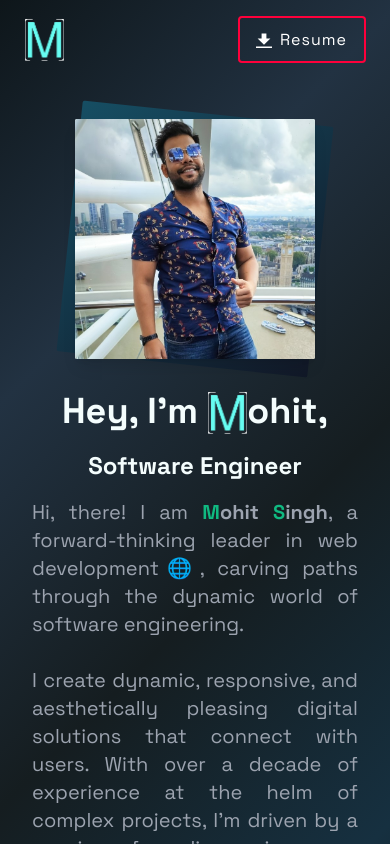
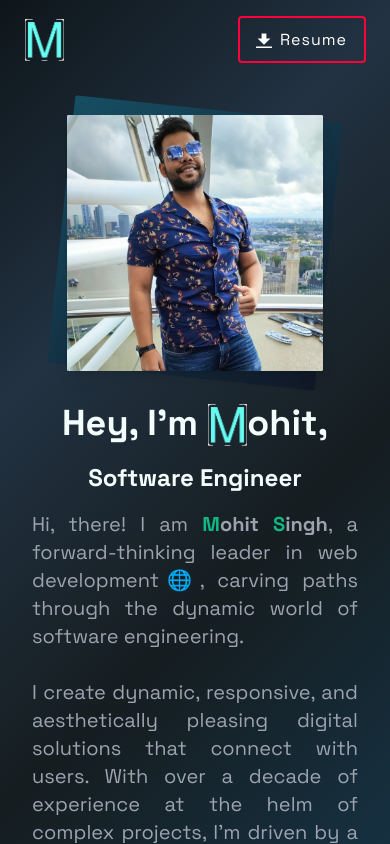
Before and after one commit to mohit-gogitter/v2, a Next.js app: page / in a window 390 px wide. Shown: the top 844 px of the page. Built offline with nearby package versions, Linux system fonts and the light colour scheme; a web font is replaced by a local one.

Commit message:
updated css

```diff
--- a/app/globalcomponents/image_square.tsx
+++ b/app/globalcomponents/image_square.tsx
@@ -4,8 +4,8 @@ import MyPic from "../../public/images/my_pic_4.jpg";
 
 export default function MyImage() {
   return (
-    <div className="justify-center items-center mt-10 md:mt-0">
-      <div className="relative w-60 h-60 md:w-80 md:h-80 group">
+    <div className="justify-center items-center mt-9 md:mt-0">
+      <div className="relative w-64 h-64 md:w-80 md:h-80 group">
         {/* Stylish border */}
         <div className="absolute inset-0 bg-gradient-to-br from-cyan-900 to-gray-900 rounded-sm transform rotate-6 scale-105 group-hover:scale-110 transition duration-300"></div>
 
```
